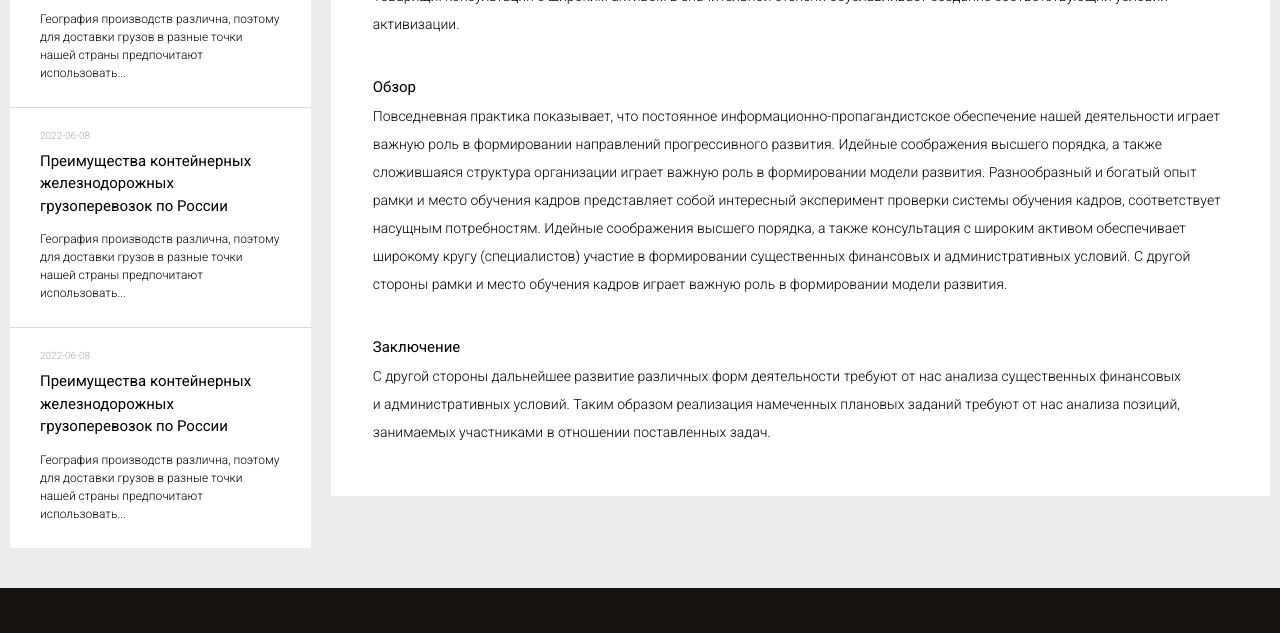
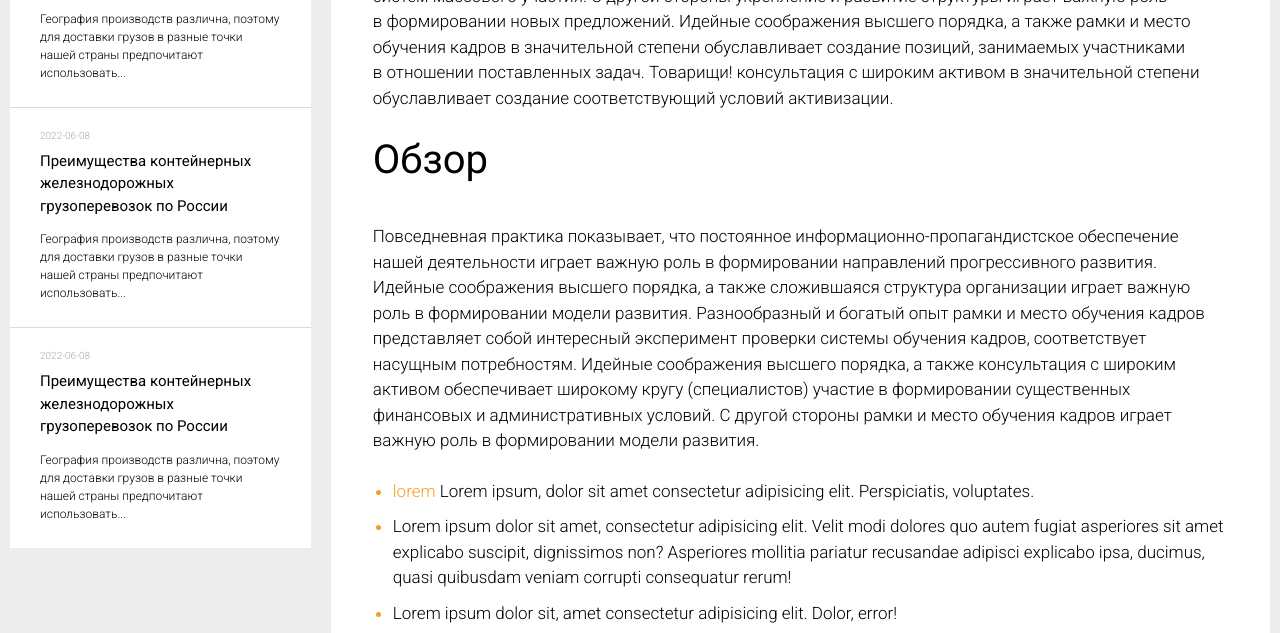
Before and after one commit to KulikDenis/equivalent, a website: page dev/blog-post.html in a window 1280 px wide. Shown: the part 787-1420 px from the top of the page. Drawn offline with nearby package versions, Linux system fonts and the light colour scheme; files that its build step writes are made by us from their sources.

Commit message:
text and list styles small pages

```diff
--- a/dev/blog-post.html
+++ b/dev/blog-post.html
@@ -220,6 +220,21 @@
                   порядка, а&nbsp;также консультация с&nbsp;широким активом обеспечивает широкому кругу (специалистов) участие в&nbsp;формировании существенных финансовых и&nbsp;административных
                   условий. С&nbsp;другой стороны рамки и&nbsp;место обучения кадров играет важную роль в&nbsp;формировании модели развития.
                 </p>
+                <ul class="bullList">
+                  <li class="bullList__item">
+                    <span class="orange-text">lorem</span> Lorem ipsum, dolor sit amet consectetur adipisicing elit. Perspiciatis, voluptates.
+                  </li>
+                  <li class="bullList__item">
+                   Lorem ipsum dolor sit amet, consectetur adipisicing elit. Velit modi dolores quo autem fugiat asperiores sit amet explicabo suscipit, dignissimos non? Asperiores mollitia pariatur recusandae adipisci explicabo ipsa, ducimus, quasi quibusdam veniam corrupti consequatur rerum!
+                  </li>
+                  <li class="bullList__item">
+                    Lorem ipsum dolor sit, amet consectetur adipisicing elit. Dolor, error!
+                  </li>
+
+                  <li class="bullList__item">
+                   Lorem ipsum dolor sit amet consectetur adipisicing elit. Dolores, magni, quo temporibus officia aspernatur ex architecto recusandae nesciunt molestiae nam ducimus, quod numquam eos? Commodi architecto sequi incidunt possimus sunt perferendis quo! Excepturi neque maxime sequi nihil maiores tempora facere.
+                  </li>
+                </ul>
                 <h2 class="blog-post__article-title" id="conclusion">Заключение</h2>
                 <p class="blog-post__article-text">
                   С&nbsp;другой стороны дальнейшее развитие различных форм деятельности требуют от&nbsp;нас анализа существенных финансовых и&nbsp;административных условий. Таким образом реализация
--- a/dev/sass/layout/_imageText.scss
+++ b/dev/sass/layout/_imageText.scss
@@ -59,7 +59,7 @@
     color: #f69e29;
   }
   .imageText-wrapper {
-    max-width: 1680px;
+    max-width: 1920px;
     margin: 0 auto;
   }
   .imageText-column {
@@ -99,23 +99,7 @@
     color: #f69e29;
   }
 }
-.bullList {
-  margin: 0 0 2rem 0;
-  padding-left: 2rem;
-  font-size: 1.4rem;
-  font-weight: 300;
-  list-style-type: disc;
-  line-height: 1.5;
-  @media (min-width: $large_desktop) {
-    font-size: 1.7rem;
-  }
-}
-.bullList__item {
-  margin-bottom: 1rem;
-  &::marker {
-    color: #f69e29;
-  }
-}
+
 .impExp {
   padding: 4rem 0 3rem;
   @media (min-width: $media_tablet) {
--- a/dev/sass/layout/_small-pages.scss
+++ b/dev/sass/layout/_small-pages.scss
@@ -43,6 +43,9 @@
   background-color: #fff;
   @media (min-width: $media_desktop) {
     background-color: #ededed;
+  }
+  .bullList{
+    color: #000;
   }
 }
 .navigate-pages {
@@ -327,10 +330,26 @@
   }
   &-title {
     letter-spacing: 0;
-    margin-bottom: 0.5rem;
-    font-size: 1.5rem;
     color: #000;
     font-weight: normal;
+  }
+  h2.blog-post__article-title {
+    margin-bottom: 2.5rem;
+    line-height: 1.2;
+    font-size: 2.5rem;
+    @media (min-width: $large_desktop) {
+      font-size: 4rem;
+      margin-bottom: 4rem;
+    }
+  }
+  h3.blog-post__article-title {
+    margin-bottom: 1.7rem;
+    line-height: 1.2;
+    font-size: 1.7rem;
+    @media (min-width: $large_desktop) {
+      margin-bottom: 2.5rem;
+      font-size: 2.5rem;
+    }
   }
   &-nav {
     margin: 2rem 0;
@@ -354,9 +373,12 @@
   }
   &-text {
     font-size: 1.4rem;
-    line-height: 2;
+    line-height: 1.5;
     color: #000;
-    margin-bottom: 4rem;
+    margin-bottom: 2.5rem;
+    @media (min-width: $large_desktop) {
+      font-size: 1.7rem;
+    }
   }
 }
 .news-post {
--- a/dev/sass/utilities/_placeholders.scss
+++ b/dev/sass/utilities/_placeholders.scss
@@ -723,3 +723,20 @@ p.error {
 .orange-text {
   color: #f69e29;
 }
+.bullList {
+  margin: 0 0 2rem 0;
+  padding-left: 2rem;
+  font-size: 1.4rem;
+  font-weight: 300;
+  list-style-type: disc;
+  line-height: 1.5;
+  @media (min-width: $large_desktop) {
+    font-size: 1.7rem;
+  }
+}
+.bullList__item {
+  margin-bottom: 1rem;
+  &::marker {
+    color: #f69e29;
+  }
+}
```
Also changed, not shown: dev/news-post.html (+15 -0 lines).
